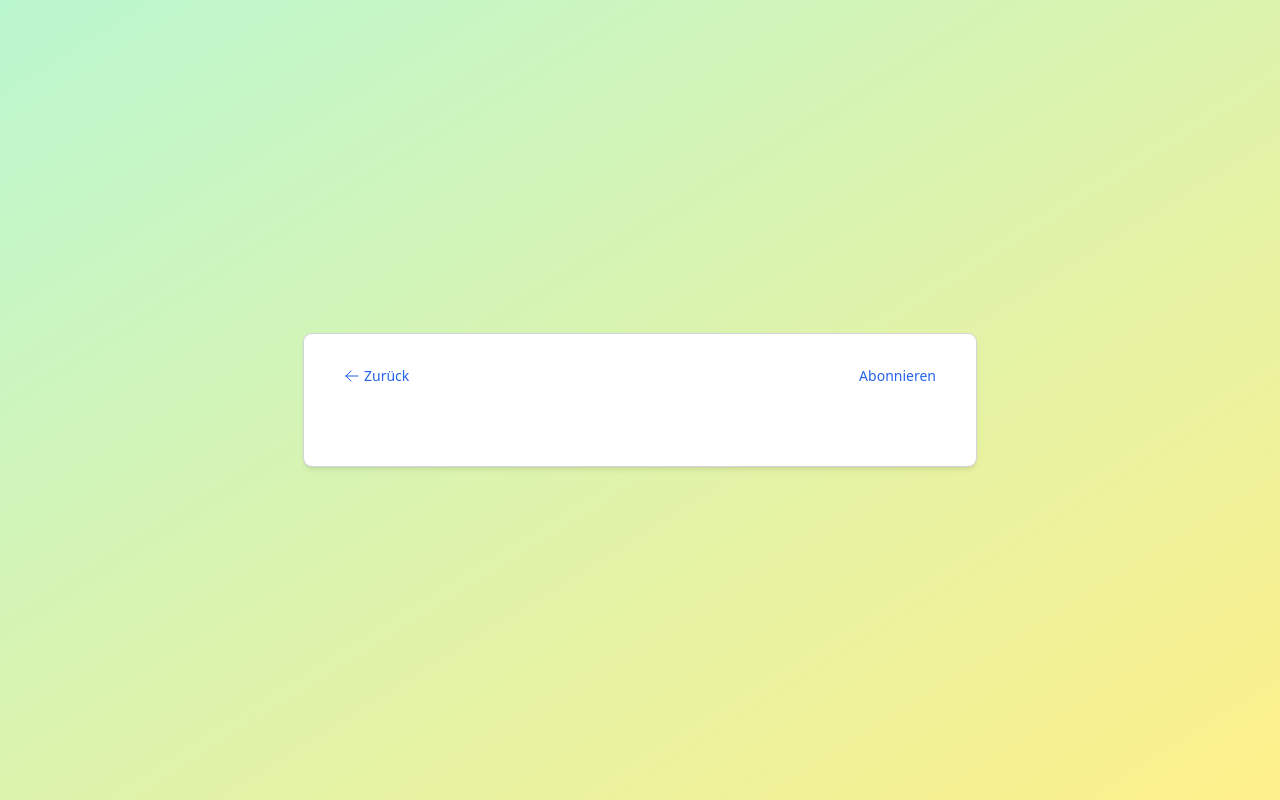
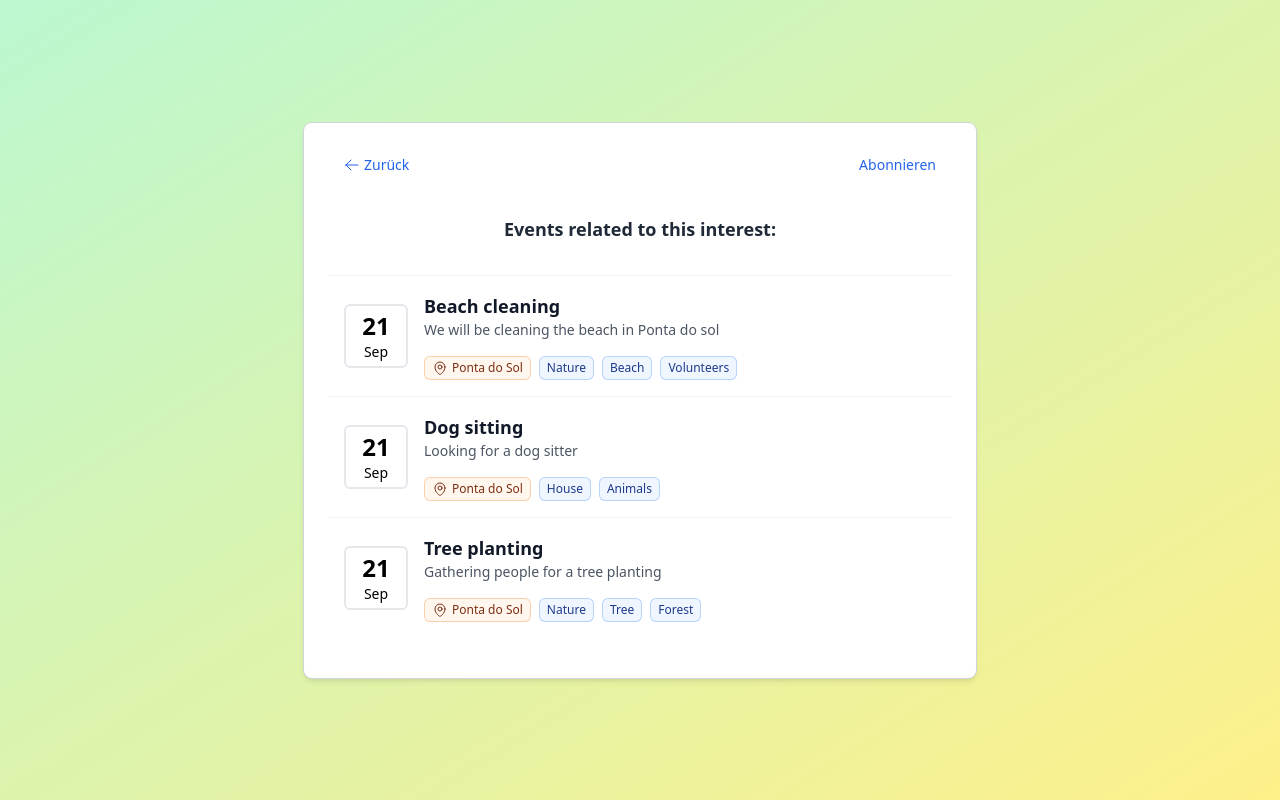
Before and after one commit to toplocs/tribelike, a Vue app: page /interests/1 in a window 1280 px wide. Built offline with nearby package versions, Linux system fonts and the light colour scheme; no server answers; what vue3-openlayers would draw is missing.

Commit message:
Location Badge added Event Component on interest page

```diff
--- a/src/components/plugins/event/EventDetailView.vue
+++ b/src/components/plugins/event/EventDetailView.vue
@@ -20,16 +20,27 @@
             {{ event?.description }}
           </p>
 
+          <div v-if="event?.location" class="mb-8">
+            <h2 class="text-lg font-semibold text-gray-900 mb-2">
+              Happening here:
+            </h2>
+            <router-link :to="`/locations/${event?.location.id}`">
+              <LocationBadge :title="event?.location.title" />
+            </router-link>
+          </div>
+
           <div class="mb-8">
             <h2 class="text-lg font-semibold text-gray-900 mb-2">
               Relevant interests:
             </h2>
             <div class="flex flex-wrap gap-2">
-              <InterestBadge
+              <router-link
                 v-for="interest in event?.interests"
                 :key="interest.id"
-                :title="interest.title"
-              />
+                :to="`/interests/${interest.id}`"
+              >
+                <InterestBadge :title="interest.title" />
+              </router-link>
             </div>
           </div>
 
@@ -59,14 +70,16 @@
 </template>
 
 <script setup lang="ts">
-import events from './service.ts';
 import { ref, inject, computed, onMounted } from 'vue';
 import { useRoute } from 'vue-router';
 import Card from '@/components/common/CardComponent.vue';
 import Title from '@/components/common/TitleComponent.vue';
 import BackButton from '@/components/common/BackButton.vue';
+import LocationBadge from '@/components/badges/LocationBadge.vue';
 import InterestBadge from '@/components/badges/InterestBadge.vue';
 import ProfileImage from '@/components/common/ProfileImage.vue';
+
+import events from './service.ts';
 
 const route = useRoute();
 const event = ref(null);
--- a/src/components/plugins/event/EventListItem.vue
+++ b/src/components/plugins/event/EventListItem.vue
@@ -15,6 +15,7 @@
         {{ event.description }}
       </div>
       <div class="mt-4 flex flex-wrap gap-2">
+        <LocationBadge :title="event?.location.title" />
         <InterestBadge
           v-for="interest in event.interests"
           :key="interest.id"
@@ -27,6 +28,7 @@
 
 <script setup lang="ts">
 import { ref } from 'vue';
+import LocationBadge from '../../../components/badges/LocationBadge.vue';
 import InterestBadge from '../../../components/badges/InterestBadge.vue';
 
 const props = defineProps({
--- a/src/components/plugins/event/Index.vue
+++ b/src/components/plugins/event/Index.vue
@@ -14,10 +14,12 @@ import { ref } from 'vue';
 import Dialog from '../../../components/dialog/DialogComponent.vue';
 import EventListItem from './EventListItem.vue';
 import EventDetailDialog from './EventDetailDialog.vue';
-import events from './service.ts';
 
 const props = defineProps({
-
+  events: {
+    type: Array,
+    required: true,
+  }
 });
 
 </script>
--- a/src/components/plugins/event/service.ts
+++ b/src/components/plugins/event/service.ts
@@ -4,6 +4,7 @@ const events = [
     title: 'Beach cleaning',
     date: new Date(),
     description: 'We will be cleaning the beach in Ponta do sol',
+    location: { id: 1, title: 'Ponta do Sol'},
     interests: [
       { id: 1, title: 'Nature' },
       { id: 2, title: 'Beach' },
@@ -15,6 +16,7 @@ const events = [
     title: 'Dog sitting',
     date: new Date(),
     description: 'Looking for a dog sitter',
+    location: { id: 1, title: 'Ponta do Sol'},
     interests: [
       { id: 1, title: 'House' },
       { id: 2, title: 'Animals' }
@@ -25,6 +27,7 @@ const events = [
     title: 'Tree planting',
     date: new Date(),
     description: 'Gathering people for a tree planting',
+    location: { id: 1, title: 'Ponta do Sol'},
     interests: [
       { id: 1, title: 'Nature' },
       { id: 2, title: 'Tree' },
--- a/src/views/InterestDetailView.vue
+++ b/src/views/InterestDetailView.vue
@@ -25,6 +25,11 @@
          <InterestBadge :title="interest.parent?.title" />
         </router-link>
       </span>
+
+      <div className="mt-8">
+        <Title>Events related to this interest:</Title>
+        <EventPlugin :events="events" />
+      </div>
     </Card>
   </div>
 </template>
@@ -37,6 +42,9 @@ import Card from '../components/common/CardComponent.vue';
 import Title from '../components/common/TitleComponent.vue';
 import BackButton from '../components/common/BackButton.vue';
 import InterestBadge from '../components/badges/InterestBadge.vue';
+
+import events from '../components/plugins/event/service.ts';
+import EventPlugin from '../components/plugins/event/Index.vue';
 
 const route = useRoute();
 const interest = ref(null);
--- a/src/views/LocationDetailView.vue
+++ b/src/views/LocationDetailView.vue
@@ -47,7 +47,7 @@
 
       <div className="mt-8">
         <Title>Upcoming events at this place:</Title>
-        <EventPlugin />
+        <EventPlugin :events="events" />
       </div>
 
     </Card>
@@ -65,6 +65,7 @@ import LocationBadge from '../components/badges/LocationBadge.vue';
 import ProfileImage from '../components/common/ProfileImage.vue';
 import Map from '../components/MapComponent.vue';
 
+import events from '../components/plugins/event/service.ts';
 import EventPlugin from '../components/plugins/event/Index.vue';
 
 const route = useRoute();
@@ -87,7 +88,6 @@ const fetchLocation = async (id: string) => {
 
 const addLocation = async () => {
   try {
-    console.log(profile.value)
     const response = await axios.put(`/api/location/add`, {
       profileId: profile.value?.id,
       locationId: location.value?.id,
```
